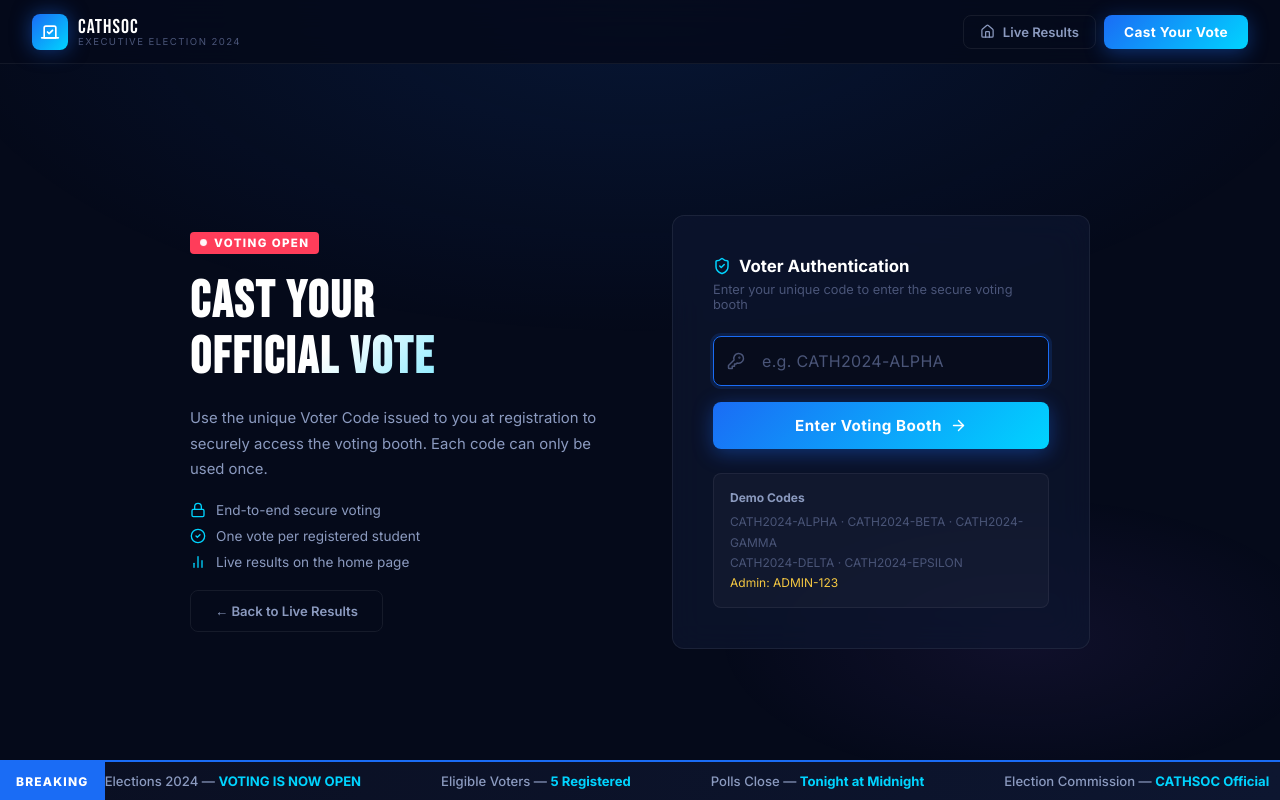
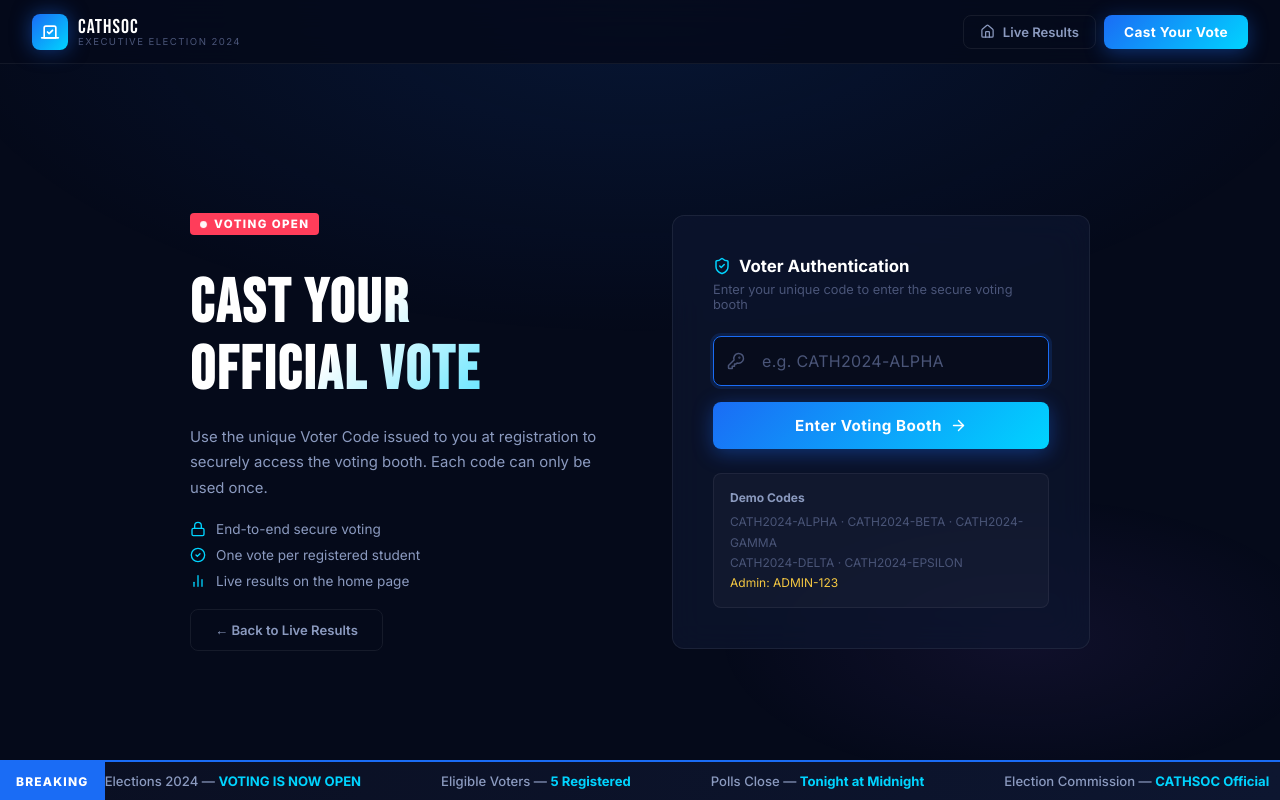
Before and after one commit to Muskzw/Voting_System, a React (Vite) app: page /login in a window 1280 px wide. Built offline with nearby package versions, Linux system fonts and the light colour scheme; no server answers.

Commit message:
refactor: add dynamic role formatting utility and improve UI styling across voting pages

```diff
--- a/src/pages/HomePage.jsx
+++ b/src/pages/HomePage.jsx
@@ -24,9 +24,15 @@ const AVATAR_COLORS = [
 const getInitials = (name) =>
   name.split(' ').map(n => n[0]).join('').slice(0, 2).toUpperCase();
 
+const formatRole = (role) => {
+  if (ROLE_LABELS[role]) return ROLE_LABELS[role].label;
+  return role.split('_').map(word => word.charAt(0).toUpperCase() + word.slice(1)).join(' ');
+};
+
 /** Single race result panel */
 const RacePanel = ({ role, votes, candidates: allCandidates }) => {
-  const { label, icon: IconComponent, color, bg } = ROLE_LABELS[role] || { label: role, icon: DEFAULT_ICON, color: '#7597de', bg: 'rgba(117,151,222,0.12)' };
+  const meta = ROLE_LABELS[role] || { label: formatRole(role), icon: DEFAULT_ICON, color: '#7597de', bg: 'rgba(117,151,222,0.12)' };
+  const { label, icon: IconComponent, color, bg } = meta;
   const candidates = allCandidates[role] || [];
   const total = candidates.reduce((sum, c) => sum + (votes[role]?.[c.id] || 0), 0);
 
@@ -69,9 +75,9 @@ const RacePanel = ({ role, votes, candidates: allCandidates }) => {
               {/* Avatar */}
               <div className="avatar" style={{
                 background: candidate.photo ? 'none' : `linear-gradient(135deg, ${gradA}, ${gradB})`,
-                width: 38, height: 38, fontSize: '0.8rem',
+                width: 42, height: 42, fontSize: '0.85rem',
                 boxShadow: isLeading ? `0 0 12px ${gradA}66` : 'none',
-                overflow: 'hidden'
+                overflow: 'hidden', flexShrink: 0
               }}>
                 {candidate.photo ? (
                   <img src={candidate.photo} alt={candidate.name} style={{ width: '100%', height: '100%', objectFit: 'cover' }} />
@@ -177,7 +183,7 @@ const HomePage = () => {
       {/* ── HERO ── */}
       <div style={{
         display: 'flex', flexDirection: 'column', alignItems: 'center',
-        textAlign: 'center', padding: '2.5rem 1rem 2rem', gap: '1rem'
+        textAlign: 'center', padding: '5rem 1rem 3rem', gap: '1.25rem'
       }}>
         <div style={{ display: 'flex', alignItems: 'center', gap: '10px' }}>
           <div className="live-badge"><span className="dot" />Live</div>
@@ -188,10 +194,11 @@ const HomePage = () => {
 
         <h1 style={{
           fontFamily: 'Bebas Neue, sans-serif',
-          fontSize: 'clamp(2.8rem, 6vw, 4.5rem)',
-          letterSpacing: '0.05em', lineHeight: 1.05,
+          fontSize: 'clamp(2.5rem, 8vw, 4.2rem)',
+          letterSpacing: '0.04em', lineHeight: 1.05,
           background: 'linear-gradient(135deg, #ffffff 40%, #00d4ff)',
           WebkitBackgroundClip: 'text', WebkitTextFillColor: 'transparent',
+          margin: '0.5rem 0'
         }}>
           CATHSOC Executive Election
         </h1>
--- a/src/pages/LandingPage.jsx
+++ b/src/pages/LandingPage.jsx
@@ -30,10 +30,11 @@ const LandingPage = ({ onLogin }) => {
 
           <h1 style={{
             fontFamily: 'Bebas Neue, sans-serif',
-            fontSize: 'clamp(2.2rem, 4vw, 3.2rem)',
+            fontSize: 'clamp(2.5rem, 5vw, 3.8rem)',
             letterSpacing: '0.04em', lineHeight: 1.1,
             background: 'linear-gradient(135deg, #ffffff 40%, #00d4ff)',
             WebkitBackgroundClip: 'text', WebkitTextFillColor: 'transparent',
+            marginTop: '1rem'
           }}>
             Cast Your<br />Official Vote
           </h1>
--- a/src/pages/VotingBooth.jsx
+++ b/src/pages/VotingBooth.jsx
@@ -20,6 +20,11 @@ const AVATAR_COLORS = [
 const getInitials = (name) =>
   name.split(' ').map(n => n[0]).join('').slice(0, 2).toUpperCase();
 
+const formatRole = (role) => {
+  if (ROLE_META[role]) return ROLE_META[role].label;
+  return role.split('_').map(word => word.charAt(0).toUpperCase() + word.slice(1)).join(' ');
+};
+
 /* ─── Candidate Card ─── */
 const CandidateCard = ({ candidate, isSelected, onSelect, colorPair }) => {
   const [gradA, gradB] = colorPair;
@@ -36,7 +41,7 @@ const CandidateCard = ({ candidate, isSelected, onSelect, colorPair }) => {
         <div className="avatar" style={{
           background: candidate.photo ? 'none' : `linear-gradient(135deg, ${gradA}, ${gradB})`,
           boxShadow: isSelected ? `0 0 16px ${gradA}66` : 'none',
-          overflow: 'hidden'
+          overflow: 'hidden', flexShrink: 0
         }}>
           {candidate.photo ? (
             <img src={candidate.photo} alt={candidate.name} style={{ width: '100%', height: '100%', objectFit: 'cover' }} />
@@ -102,7 +107,7 @@ const VotingBooth = ({ voterCode, onComplete }) => {
   }, [roles]);
 
   const currentRole = roles[step];
-  const meta = ROLE_META[currentRole] || { label: currentRole, icon: DEFAULT_ICON, color: '#7597de' };
+  const meta = ROLE_META[currentRole] || { label: formatRole(currentRole), icon: DEFAULT_ICON, color: '#7597de' };
   const candidates = allCandidates[currentRole] || [];
 
   const handleSelect = (id) =>
@@ -177,7 +182,7 @@ const VotingBooth = ({ voterCode, onComplete }) => {
           {roles.map((role, i) => {
             const done = i < step;
             const active = i === step;
-            const m = ROLE_META[role] || { label: role, icon: DEFAULT_ICON, color: '#7597de' };
+            const m = ROLE_META[role] || { label: formatRole(role), icon: DEFAULT_ICON, color: '#7597de' };
             const Icon = m.icon;
             return (
               <React.Fragment key={role}>
```
